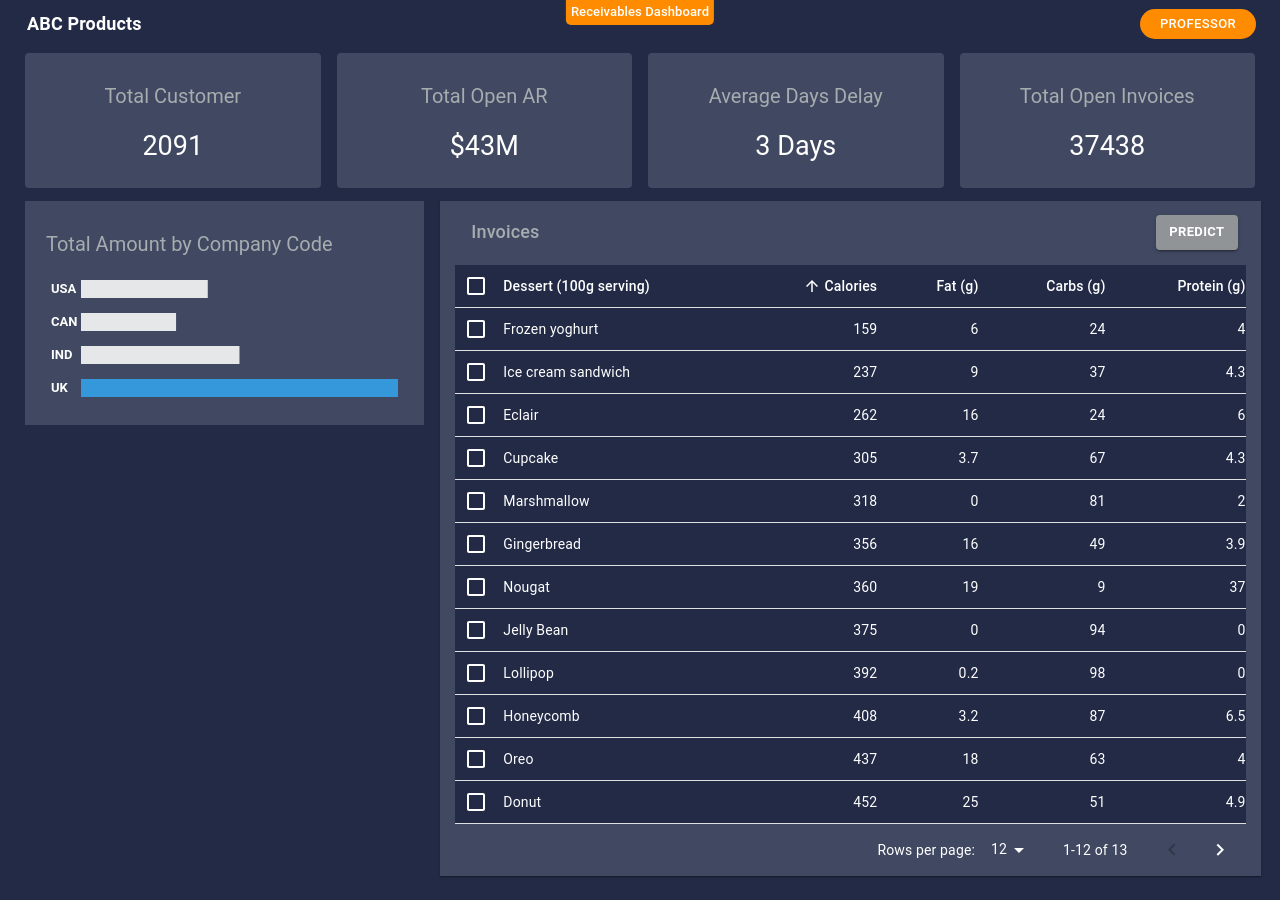
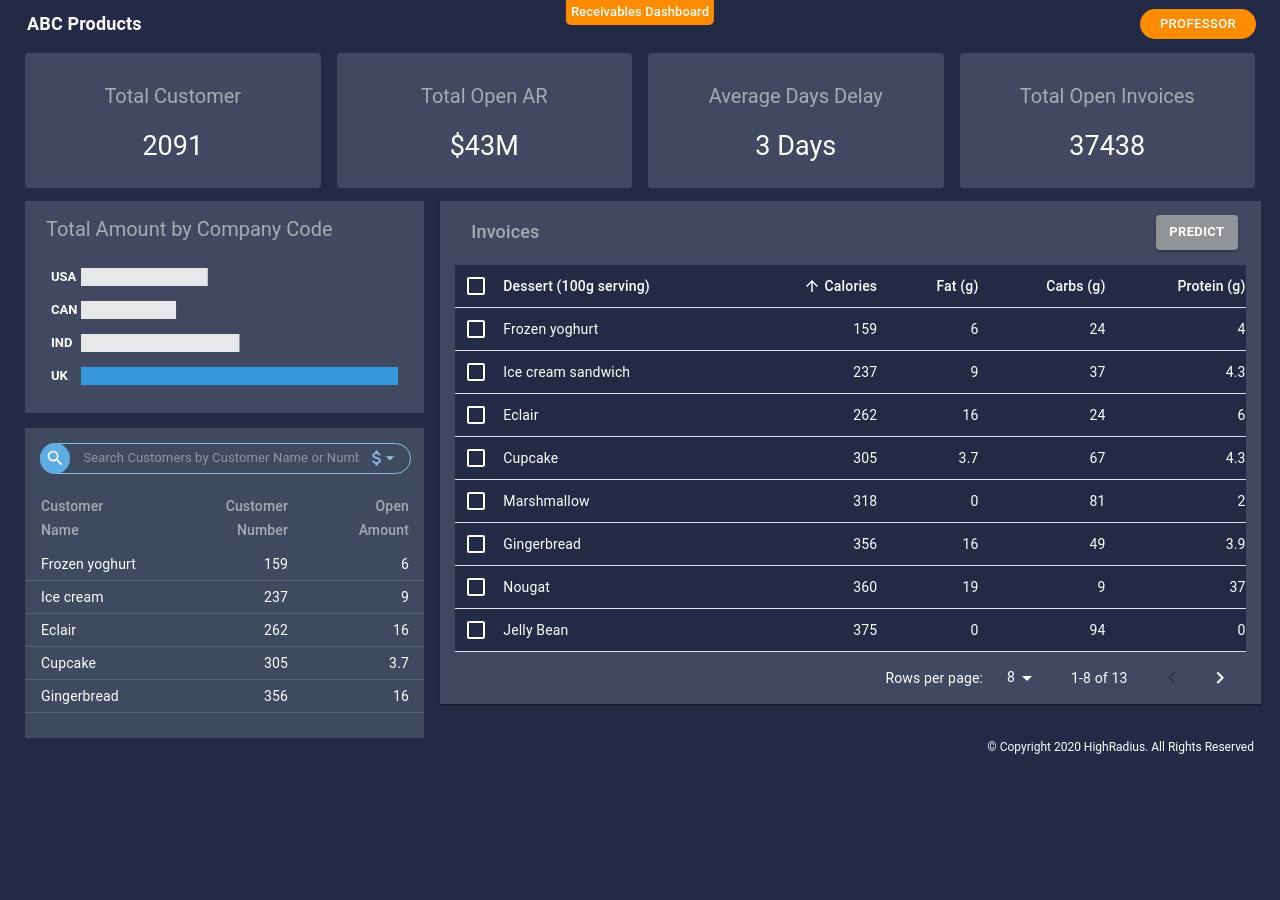
Before and after one commit to somesh1999/HRCMainProject, a React (Create React App) app: page / in a window 1280 px wide. After the commit the page ends 800 px from the top, so only its background shows below. Built offline with nearby package versions, Linux system fonts and the light colour scheme.

Commit message:
FrontPage Ui completed

```diff
--- a/package.json
+++ b/package.json
@@ -4,9 +4,11 @@
   "private": true,
   "dependencies": {
     "@material-ui/core": "^4.10.1",
+    "@material-ui/icons": "^4.9.1",
     "@testing-library/jest-dom": "^4.2.4",
     "@testing-library/react": "^9.5.0",
     "@testing-library/user-event": "^7.2.1",
+    "material-ui-search-bar": "^0.4.2",
     "react": "^16.13.1",
     "react-dom": "^16.13.1",
     "react-scripts": "3.4.1"
--- a/src/App.js
+++ b/src/App.js
@@ -4,7 +4,7 @@ import './App.css';
 import AppBar from './custom/appbar.js';
 import StatsSection from './custom/statssection.js';
 import BodySection from './custom/body.js';
-
+import Footer from './custom/footer.js';
 
 function App() {
   return (
@@ -12,6 +12,7 @@ function App() {
       <AppBar />
       <StatsSection />
       <BodySection />
+      <Footer />
     </div>
   );
 }
--- a/src/custom/amountcompanycode.js
+++ b/src/custom/amountcompanycode.js
@@ -100,11 +100,11 @@ export default function AmountCompanyCode() {
 
         <Card className={classes.root} style={{background: "rgba(133, 146, 158, 0.3 )", border:"none", boxShadow:"none", borderRadius:"0px", paddingLeft:"5px"}}>
             <CardContent className={classes.card}>
-                <Typography className={classes.title} color="textSecondary" gutterBottom variant="h5" component="h2" align="left" style={{fontSize:"20px", color:"#A6ACAF ",}}>
+                <Typography className={classes.title} color="textSecondary" gutterBottom variant="h5" component="h2" align="left" style={{fontSize:"20px", color:"#A6ACAF ", marginTop: "-15px"}}>
                            Total Amount by Company Code
                  </Typography>
 
-                <Grid container className={classes.root} spacing={2} style={{marginTop: "15px"}}>
+                <Grid container className={classes.root} spacing={2} style={{marginTop: "18px"}}>
                     <Grid item xs={12}>
                         <Grid container spacing={spacing}>
                         {json.map((value) => (
--- a/src/custom/body.js
+++ b/src/custom/body.js
@@ -3,6 +3,7 @@ import { makeStyles } from '@material-ui/core/styles';
 import Grid from '@material-ui/core/Grid';
 import Invoices from '../custom/invoices.js';
 import AmountCompanyCode from '../custom/amountcompanycode.js';
+import SearchCompany from '../custom/searchcompany.js';
 
 const useStyles = makeStyles((theme) => ({
   root: {
@@ -42,6 +43,7 @@ export default function StatsSection() {
             <Grid item xs={12} sm={4}>
 
                   <AmountCompanyCode />
+                  <SearchCompany/>
 
             </Grid>
 
--- /dev/null
+++ b/src/custom/footer.js
@@ -0,0 +1,26 @@
+import React from 'react';
+import { makeStyles } from '@material-ui/core/styles';
+import Paper from '@material-ui/core/Paper';
+import Typography from '@material-ui/core/Typography';
+
+const useStyles = makeStyles((theme) => ({
+  root: {
+      backgroundColor: "transparent",
+  },
+  footer: {
+    backgroundColor: "transparent",
+  }
+}));
+
+export default function Footer() {
+  const classes = useStyles();
+  return (
+        <footer className={classes.footer}>
+            <Paper className={classes.root} elevation={1} style={{border:"1px solid transparent", boxShadow:"none"}}>
+                <Typography variant="h5" component="h6" style={{fontSize:12, textAlign:"right", color:"#fff", paddingRight:25}}>
+                &copy; Copyright 2020 HighRadius. All Rights Reserved
+                </Typography>
+            </Paper>
+            </footer>
+  );
+}
--- a/src/custom/invoices.js
+++ b/src/custom/invoices.js
@@ -270,7 +270,7 @@ export default function Invoices() {
   const [page, setPage] = React.useState(0);
   //const [dense, setDense] = React.useState(false);
   const [dense] = React.useState(false);
-  const [rowsPerPage, setRowsPerPage] = React.useState(12);
+  const [rowsPerPage, setRowsPerPage] = React.useState(8);
 
   const handleRequestSort = (event, property) => {
     const isAsc = orderBy === property && order === 'asc';
@@ -389,7 +389,7 @@ export default function Invoices() {
           </Table>
         </TableContainer>
         <TablePagination
-          rowsPerPageOptions={[12, 20, 30]}
+          rowsPerPageOptions={[8, 16, 32]}
           component="div"
           count={rows.length}
           rowsPerPage={rowsPerPage}
--- /dev/null
+++ b/src/custom/searchcompany.js
@@ -0,0 +1,134 @@
+import React from 'react';
+import { makeStyles} from '@material-ui/core/styles';
+import InputAdornment from '@material-ui/core/InputAdornment';
+import SearchIcon from '@material-ui/icons/Search';
+import InputBase from '@material-ui/core/InputBase';
+import AttachMoneyIcon from '@material-ui/icons/AttachMoney';
+import ArrowDropDownIcon from '@material-ui/icons/ArrowDropDown';
+import Table from '@material-ui/core/Table';
+import TableBody from '@material-ui/core/TableBody';
+import TableCell from '@material-ui/core/TableCell';
+import TableContainer from '@material-ui/core/TableContainer';
+import TableHead from '@material-ui/core/TableHead';
+import TableRow from '@material-ui/core/TableRow';
+
+const useStyles = makeStyles((theme) => ({
+  root: {
+    flexGrow: 1,
+    paddingLeft:5,
+    paddingRight:5,
+    paddingTop:5,
+    marginTop:13,
+    paddingBottom: 20
+  },
+
+  control: {
+    padding: theme.spacing(2),
+  },
+
+  title: {
+    fontSize: 14,
+  },
+  pos: {
+    marginBottom: 12,
+  },
+
+  card: {
+    paddingTop: 25,
+    paddingBottom: 25
+  },
+
+  inputBase: {
+      border: "1px solid #85C1E9 ",
+      width: "100%",
+      borderRadius: "50px",
+    //   paddingLeft: "15px",
+    //   paddingTop: "1px",
+      paddingBottom: "1px",
+      marginTop: -15
+  },
+
+    tablecell:{
+        color: "rgb(166, 172, 175)",
+        borderBottom: "none"
+    },
+
+    table: {
+    minWidth: 400,
+    marginTop:30
+  },
+
+     tablecellbody:{
+        color: "#fff",
+        borderColor: "#566573 ",
+    },
+
+
+}));
+
+
+
+function createData(name, calories, fat, carbs, protein) {
+  return { name, calories, fat, carbs, protein };
+}
+
+const rows = [
+  createData('Frozen yoghurt', 159, 6.0, 24, 4.0),
+  createData('Ice cream', 237, 9.0, 37, 4.3),
+  createData('Eclair', 262, 16.0, 24, 6.0),
+  createData('Cupcake', 305, 3.7, 67, 4.3),
+  createData('Gingerbread', 356, 16.0, 49, 3.9),
+
+];
+
+export default function SearchCompany() {
+  const classes = useStyles();
+  return (
+
+
+                 <TableContainer style={{marginTop:15, background: "rgba(133, 146, 158, 0.3 )", paddingTop:30, paddingBottom:25}}>
+                <InputBase
+                    style={{float:"left", color:"#fff", fontSize:"13px", paddingRight:10, marginLeft:15, width:"93%"}}
+                    className = {classes.inputBase}
+                    placeholder="Search Customers by Customer Name or Number"
+                    inputProps={{ 'aria-label': 'search customer' }}
+                    startAdornment={
+                        <InputAdornment position="start">
+                        <SearchIcon style={{ width:20, height:20, padding:"5.2px 5.2px 5.2px 5.2px", marginLeft:"-1", marginTop:"0.8", marginRight:5, background:"#5DADE2", borderRadius:"100%"}} />
+                        </InputAdornment>
+                    }
+
+                    endAdornment={
+                        <InputAdornment position="end" style={{marginLeft:"-20"}}>
+                        <AttachMoneyIcon style={{width:20, height:20, color:"#85C1E9 "}} />
+                        <ArrowDropDownIcon style={{width:20, height:20, marginLeft:"-7px", color:"#85C1E9 "}} />
+                        </InputAdornment>
+                    }
+                />
+
+                    <Table className={classes.table} size="small" aria-label="simple table">
+                        <TableHead>
+                        <TableRow>
+                            <TableCell className={classes.tablecell}>Customer Name</TableCell>
+                            <TableCell className={classes.tablecell} align="right">Customer Number</TableCell>
+                            <TableCell className={classes.tablecell} align="right">Open Amount</TableCell>
+                        </TableRow>
+                        </TableHead>
+                        <TableBody>
+                        {rows.map((row) => (
+                            <TableRow key={row.name}>
+                            <TableCell className={classes.tablecellbody} component="th" scope="row">
+                                {row.name}
+                            </TableCell>
+                            <TableCell className={classes.tablecellbody} align="right">{row.calories}</TableCell>
+                            <TableCell className={classes.tablecellbody} align="right">{row.fat}</TableCell>
+                            </TableRow>
+                        ))}
+                        </TableBody>
+                    </Table>
+                    </TableContainer>
+
+
+
+  );
+}
```
Also changed, not shown: src/App.css (line endings or trailing spaces), 1 other file (tests, documents, lock files or other folders).
